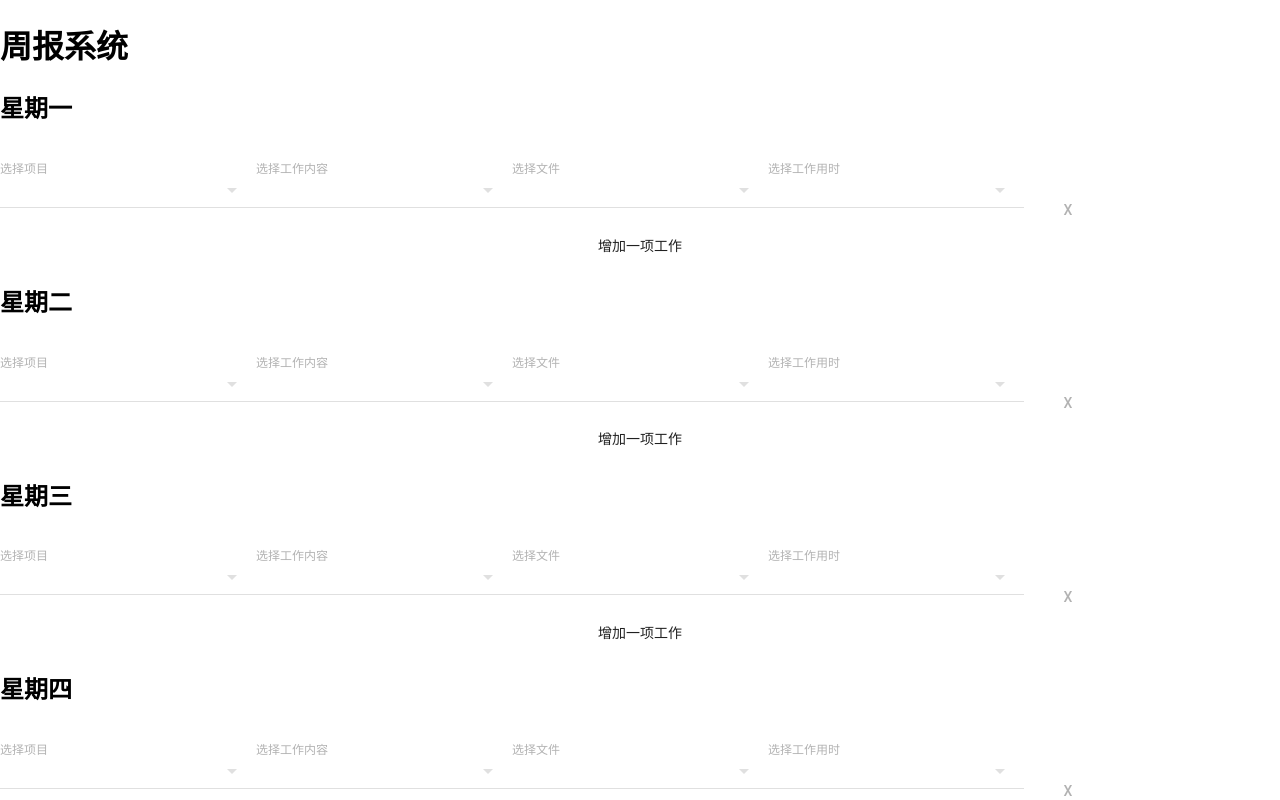
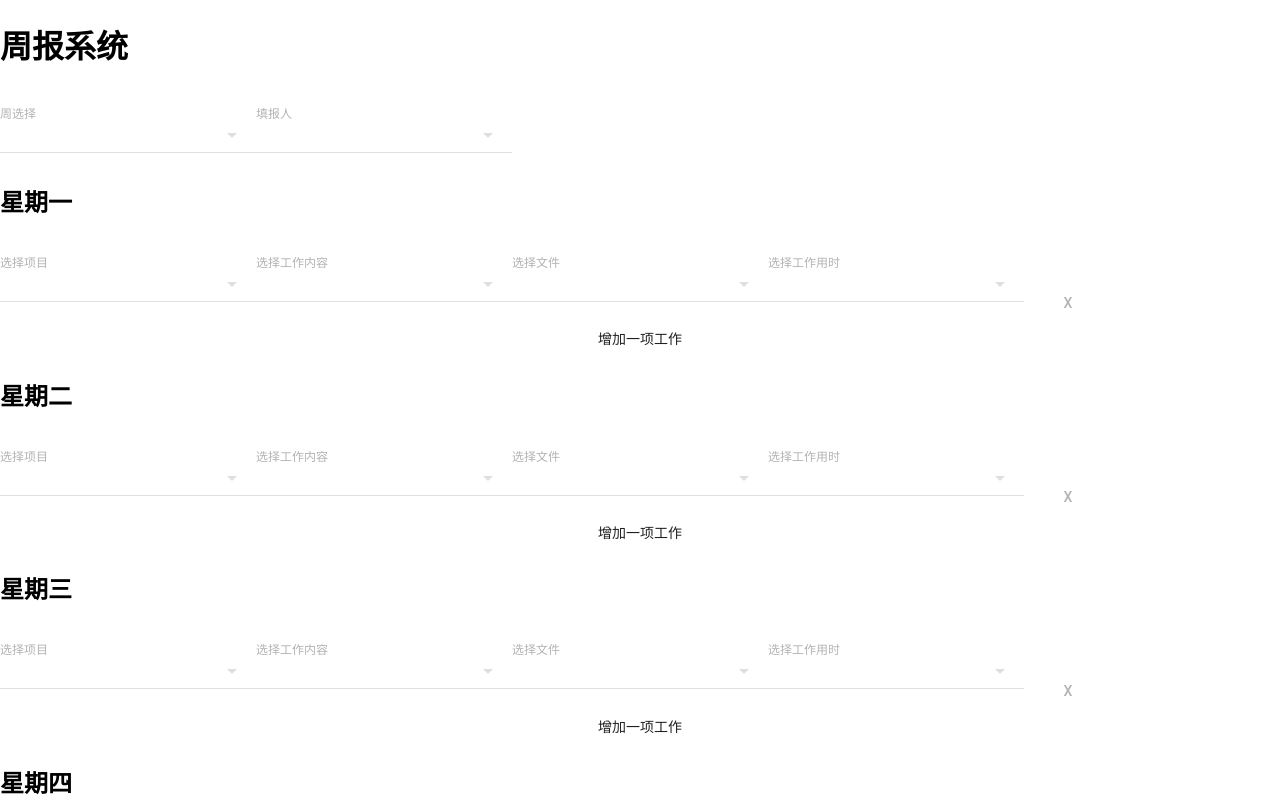
Before and after one commit to musray/weekly-report, a React (Create React App) app: page / in a window 1280 px wide. Shown: the top 800 px of the page. Built offline with nearby package versions, Linux system fonts and the light colour scheme; what react-tap-event-plugin would draw is missing.

Commit message:
added two selections for selecting week and user

```diff
--- a/package.json
+++ b/package.json
@@ -7,7 +7,8 @@
     "material-ui": "^0.18.7",
     "react": "^15.6.1",
     "react-dom": "^15.6.1",
-    "react-tap-event-plugin": "^2.0.1"
+    "react-tap-event-plugin": "^2.0.1",
+    "sort-by": "^1.2.0"
   },
   "devDependencies": {
     "react-scripts": "1.0.10"
--- a/src/App.js
+++ b/src/App.js
@@ -1,20 +1,24 @@
 import React, { Component } from 'react';
+import SelectField from 'material-ui/SelectField';
+import MenuItem from 'material-ui/MenuItem';
 import FlatButton from 'material-ui/FlatButton';
 import DayEntry from './DayEntry';
-import serializeForm from 'form-serialize';
-import * as _ from 'underscore';
+import * as PROJECT_DATA from './projectData';
+import sortBy from 'sort-by';
+// import serializeForm from 'form-serialize';
 
 class App extends Component {
 
   state = {
     data: [],
-    day: '',
-    person: ''
+    daySpan: '',
+    user: ''
   };
 
   handleSubmit = (evt) => {
     evt.preventDefault();
-    console.log(this.state.data)
+    const showup = JSON.stringify(this.state.data);
+    alert(showup);
   };
 
   handleChange = (target) => {
@@ -44,13 +48,48 @@ class App extends Component {
     }
   };
 
+  handleDaySpanSelect = (evt, index, value) => {
+    this.setState({daySpan: value})
+  };
+
+  handleUserSelect = (evt, index, value) => {
+    this.setState({user: value})
+  };
+
   render() {
 
     const weekdays = [0, 1, 2, 3, 4, 5, 6];
+    const users = PROJECT_DATA.users.sort(sortBy('name'));
+    const userMenuItems = [];
+
+
+    for (const item of users) {
+      userMenuItems.push(<MenuItem value={item.name} key={users.indexOf(item)} primaryText={item.name} />)
+    }
 
     return (
       <div>
         <h1>周报系统</h1>
+
+        {/* 周数选择；本周=0， 上周=1 */}
+        <SelectField
+          floatingLabelText="周选择"
+          floatingLabelFixed={true}
+          value={this.state.daySpan}
+          onChange={this.handleDaySpanSelect}
+        >
+          <MenuItem value={1} primaryText="本周" />
+          <MenuItem value={0} primaryText="上周" />
+        </SelectField>
+
+        <SelectField
+          floatingLabelText="填报人"
+          floatingLabelFixed={true}
+          value={this.state.user}
+          onChange={this.handleUserSelect}
+        >
+          {userMenuItems}
+        </SelectField>
 
         <form onSubmit={this.handleSubmit}>
 
--- a/src/projectData.js
+++ b/src/projectData.js
@@ -3,3 +3,18 @@ export const categories = ['工程设计(过程文件)', '工程设计(非过程
 export const documents = ['FD', 'IO List', '接线图', '布置图' ];
 export const weekDays = ['星期一', '星期二', '星期三', '星期四', '星期五', '星期六', '星期日'];
 export const durations = ['1', '2', '3', '4', '5', '6', '7', '8', '9', '10', '11', '12' ];
+export const users = [
+  {name: '王庆明', id: ''},
+  {name: '李启明', id: ''},
+  {name: '白玮', id: ''},
+  {name: '张学财', id: ''},
+  {name: '赵远洋', id: ''},
+  {name: '孙娇艳', id: ''},
+  {name: '褚瑞', id: ''},
+  {name: '王平', id: ''},
+  {name: '刘克超', id: ''},
+  {name: '刘波', id: ''},
+  {name: '夏利民', id: ''},
+  {name: '马玲', id: ''},
+  {name: '李景志', id: ''}
+];
```
